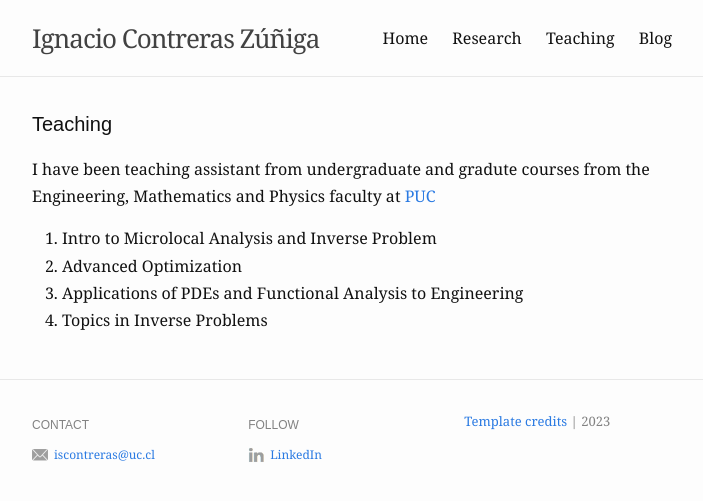
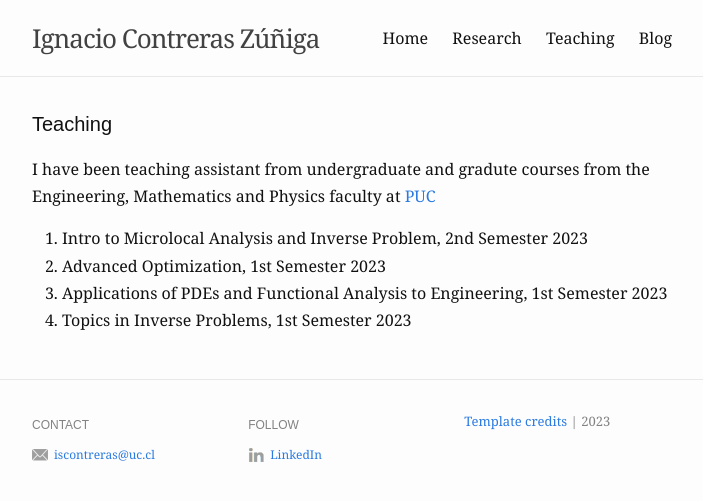
Before and after one commit to ignacontreras/ignacontreras.github.io, a Jekyll site: the page built from teaching.md, in a window 1280 px wide. Shown: the top 501 px of the page, without its empty margins (288-991 px from the left). Built offline with Jekyll 4.4.1, drawn with Linux system fonts in a browser that asks for light colours.

Commit message:
Update teaching.md

```diff
--- a/teaching.md
+++ b/teaching.md
@@ -7,15 +7,15 @@ slug: /teaching
 I have been teaching assistant from undergraduate and gradute courses from the Engineering, Mathematics and Physics faculty at <a href= "https://www.uc.cl/en">PUC <a/>
 <ol>
   <li>
-    Intro to Microlocal Analysis and Inverse Problem
+    Intro to Microlocal Analysis and Inverse Problem, 2nd Semester 2023
   </li>
   <li>
-    Advanced Optimization
+    Advanced Optimization, 1st Semester 2023
   </li>
  <li>
-   Applications of PDEs and Functional Analysis to Engineering
+   Applications of PDEs and Functional Analysis to Engineering, 1st Semester 2023
  </li>
   <li>
-    Topics in Inverse Problems
+    Topics in Inverse Problems, 1st Semester 2023
   </li>
 </ol>
```
